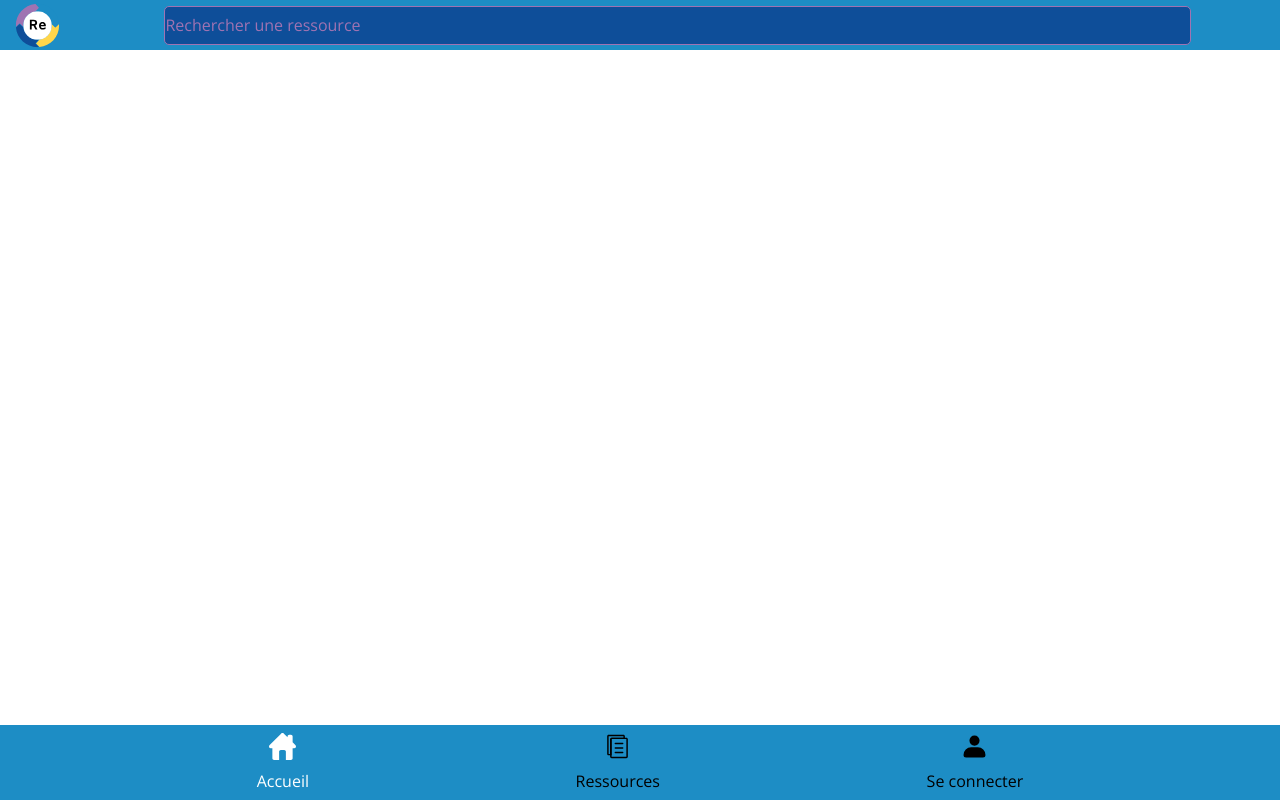
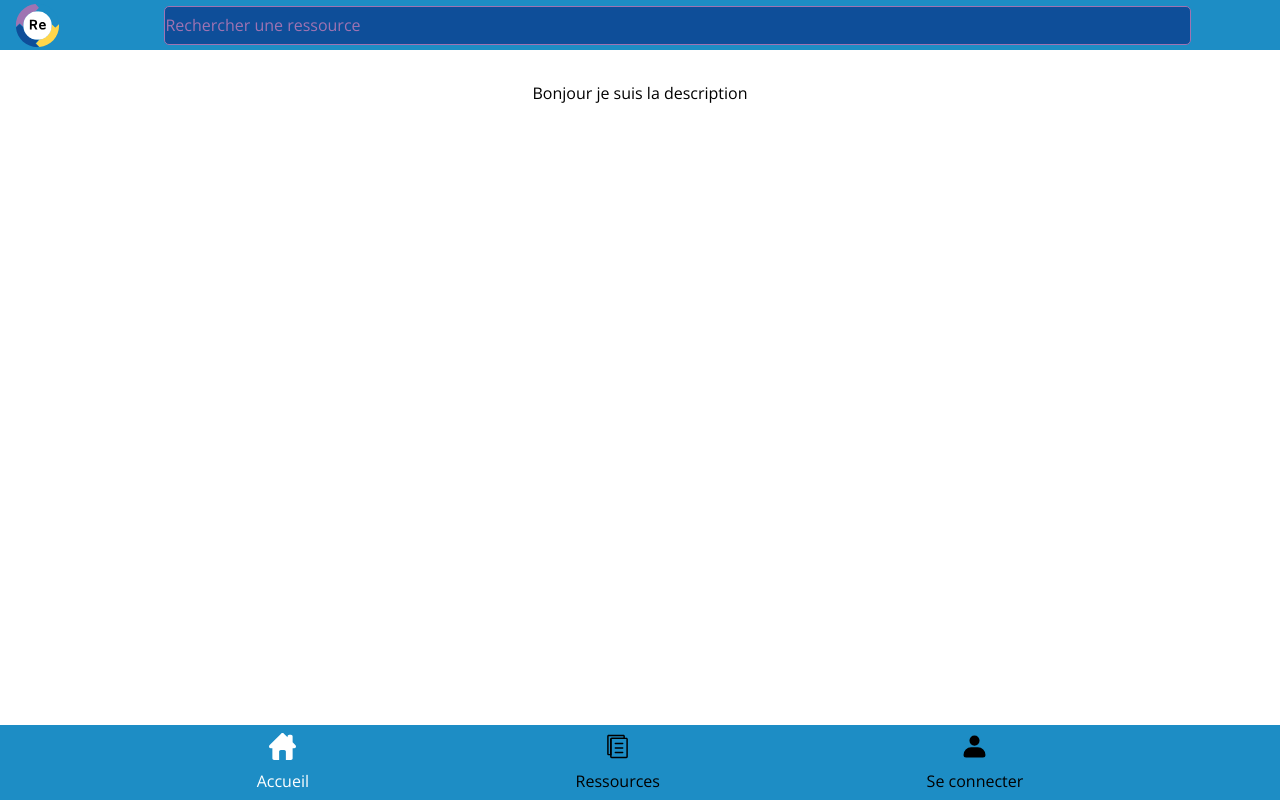
Before and after one commit to Kevin-Moreau65/cube-ressource-front, a SvelteKit app: page / in a window 1280 px wide. Built offline with nearby package versions, Linux system fonts and the light colour scheme.

Commit message:
Update +page.svelte

```diff
--- a/src/routes/+page.svelte
+++ b/src/routes/+page.svelte
@@ -7,7 +7,11 @@
 </svelte:head>
 
 <section>
+	<p>Bonjour je suis la description</p>
 </section>
 
 <style>
+	section {
+		text-align: center;
+	}
 </style>
```
